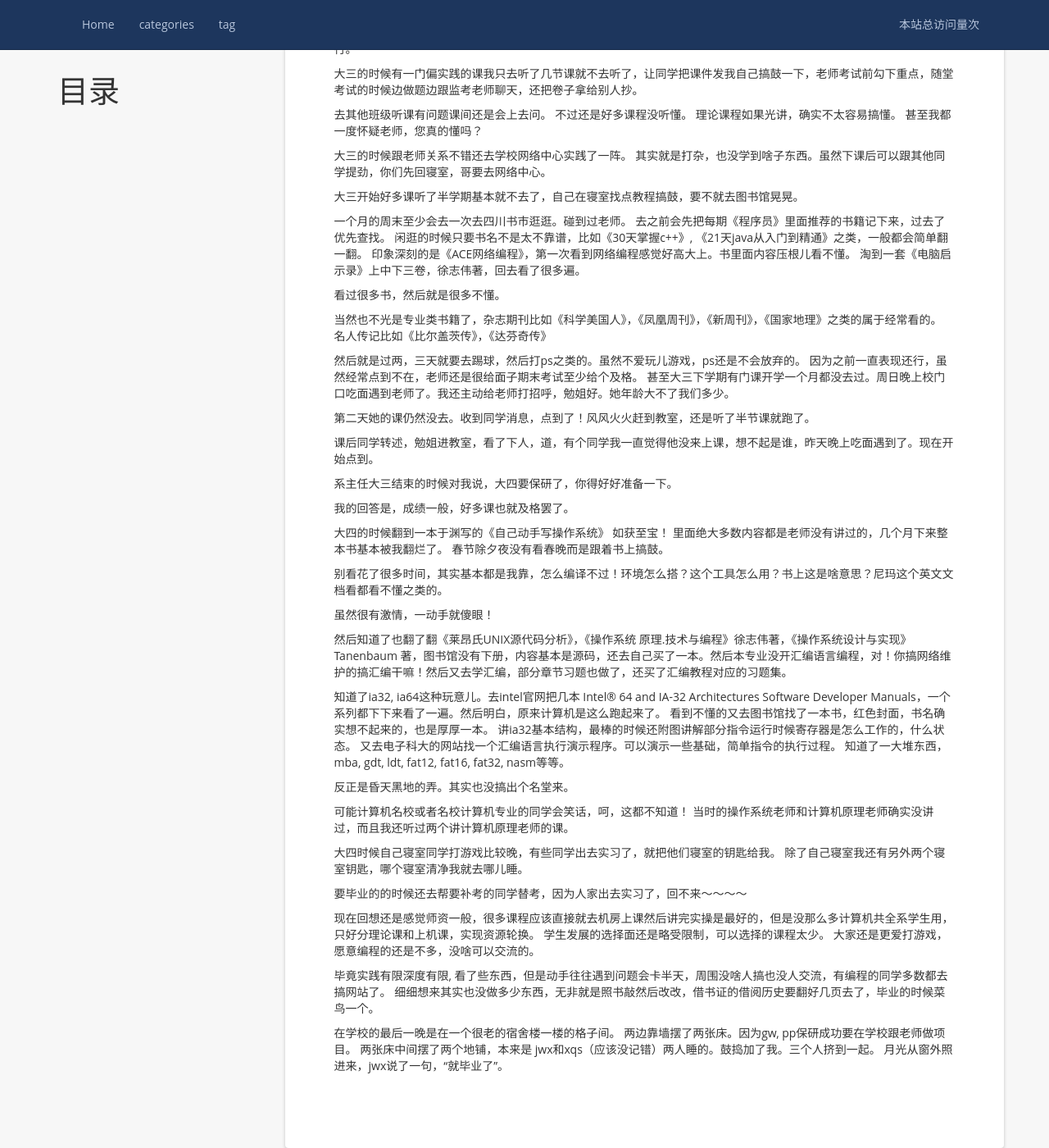
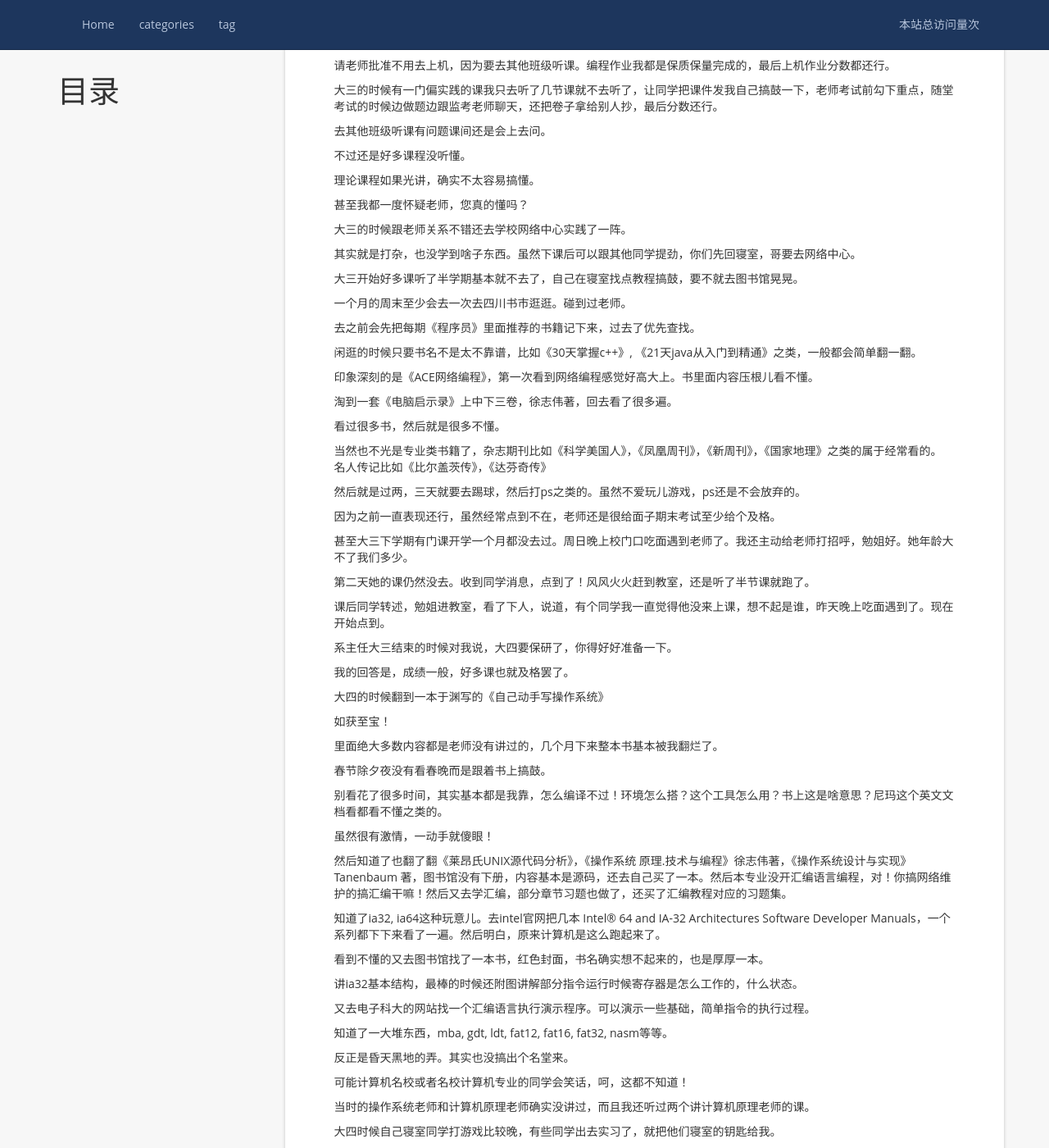
Before and after one commit to yuzhidi/yuzhidi.github.io, a Jekyll site: the page built from _posts/2019-09-07-coding-on-campus.md, in a window 1280 px wide and 1400 px high, scrolled down 1020 px. Shown: the whole window at 82% size. Built offline with Jekyll 4.4.1, drawn with Linux system fonts in a browser that asks for light colours; nearby versions of some CDN libraries; a script that is not in the unit is left out; comment, search, counter and statistics services are not loaded; some of the changed text lies outside the part shown.

Commit message:
new line

```diff
--- a/_posts/2019-09-07-coding-on-campus.md
+++ b/_posts/2019-09-07-coding-on-campus.md
@@ -30,7 +30,9 @@ tag:
  不想仅仅只是去操作一下那些设备; unix就是学点命令显示文件，创建，删除用户，权限管理，配置samba, nfs等等。
 
  不想只是去做网页，网站那种形式的编程。
+
  无非就是照着一堆框架弄罢了，然后怎么启动iis加载页面连接access, sql server. 启动jdbc连接oracle
+
  网页，网站技术的基础老师都没讲。
 
 
@@ -57,25 +59,33 @@ tag:
 
 大二下学期把全年级课表找到，没课的时候就去其他班级听没有的课。
 
-然后给老师们说，上机课我就不去了，要去其他班级听课。反正编程作业我都是保质保量完成的，最后上机作业分数都还行。
+请老师批准不用去上机，因为要去其他班级听课。编程作业我都是保质保量完成的，最后上机作业分数都还行。
 
-大三的时候有一门偏实践的课我只去听了几节课就不去听了，让同学把课件发我自己搞鼓一下，老师考试前勾下重点，随堂考试的时候边做题边跟监考老师聊天，还把卷子拿给别人抄。
+大三的时候有一门偏实践的课我只去听了几节课就不去听了，让同学把课件发我自己搞鼓一下，老师考试前勾下重点，随堂考试的时候边做题边跟监考老师聊天，还把卷子拿给别人抄，最后分数还行。
 
 去其他班级听课有问题课间还是会上去问。
+
 不过还是好多课程没听懂。
+
 理论课程如果光讲，确实不太容易搞懂。
+
 甚至我都一度怀疑老师，您真的懂吗？
 
 大三的时候跟老师关系不错还去学校网络中心实践了一阵。
+
 其实就是打杂，也没学到啥子东西。虽然下课后可以跟其他同学提劲，你们先回寝室，哥要去网络中心。
 
 大三开始好多课听了半学期基本就不去了，自己在寝室找点教程搞鼓，要不就去图书馆晃晃。
 
 
 一个月的周末至少会去一次去四川书市逛逛。碰到过老师。
+
 去之前会先把每期《程序员》里面推荐的书籍记下来，过去了优先查找。
+
 闲逛的时候只要书名不是太不靠谱，比如《30天掌握c++》, 《21天java从入门到精通》之类，一般都会简单翻一翻。
+
 印象深刻的是《ACE网络编程》，第一次看到网络编程感觉好高大上。书里面内容压根儿看不懂。
+
 淘到一套《电脑启示录》上中下三卷，徐志伟著，回去看了很多遍。
 
 看过很多书，然后就是很多不懂。
@@ -107,29 +122,41 @@ tag:
 然后知道了也翻了翻《莱昂氏UNIX源代码分析》，《操作系统 原理.技术与编程》徐志伟著，《操作系统设计与实现》Tanenbaum 著，图书馆没有下册，内容基本是源码，还去自己买了一本。然后本专业没开汇编语言编程，对！你搞网络维护的搞汇编干嘛！然后又去学汇编，部分章节习题也做了，还买了汇编教程对应的习题集。
 
 知道了ia32, ia64这种玩意儿。去intel官网把几本 Intel® 64 and IA-32 Architectures Software Developer Manuals，一个系列都下下来看了一遍。然后明白，原来计算机是这么跑起来了。
+
 看到不懂的又去图书馆找了一本书，红色封面，书名确实想不起来的，也是厚厚一本。
+
 讲ia32基本结构，最棒的时候还附图讲解部分指令运行时候寄存器是怎么工作的，什么状态。
+
 又去电子科大的网站找一个汇编语言执行演示程序。可以演示一些基础，简单指令的执行过程。
+
 知道了一大堆东西，mba, gdt, ldt, fat12, fat16, fat32, nasm等等。
 
 反正是昏天黑地的弄。其实也没搞出个名堂来。
 
 可能计算机名校或者名校计算机专业的同学会笑话，呵，这都不知道！
+
 当时的操作系统老师和计算机原理老师确实没讲过，而且我还听过两个讲计算机原理老师的课。
 
 大四时候自己寝室同学打游戏比较晚，有些同学出去实习了，就把他们寝室的钥匙给我。
+
 除了自己寝室我还有另外两个寝室钥匙，哪个寝室清净我就去哪儿睡。
 
 要毕业的的时候还去帮要补考的同学替考，因为人家出去实习了，回不来～～～～
 
 现在回想还是感觉师资一般，很多课程应该直接就去机房上课然后讲完实操是最好的，但是没那么多计算机共全系学生用，只好分理论课和上机课，实现资源轮换。
+
 学生发展的选择面还是略受限制，可以选择的课程太少。
+
 大家还是更爱打游戏，愿意编程的还是不多，没啥可以交流的。
 
 毕竟实践有限深度有限, 看了些东西，但是动手往往遇到问题会卡半天，周围没啥人搞也没人交流，有编程的同学多数都去搞网站了。
+
 细细想来其实也没做多少东西，无非就是照书敲然后改改，借书证的借阅历史要翻好几页去了，毕业的时候菜鸟一个。
 
 在学校的最后一晚是在一个很老的宿舍楼一楼的格子间。
+
 两边靠墙摆了两张床。因为gw, pp保研成功要在学校跟老师做项目。
+
 两张床中间摆了两个地铺，本来是 jwx和xqs（应该没记错）两人睡的。鼓捣加了我。三个人挤到一起。
+
 月光从窗外照进来，jwx说了一句，“就毕业了”。
```
Also changed, not shown: other parts of _posts/2019-09-07-coding-on-campus.md (+6 -1 lines).
